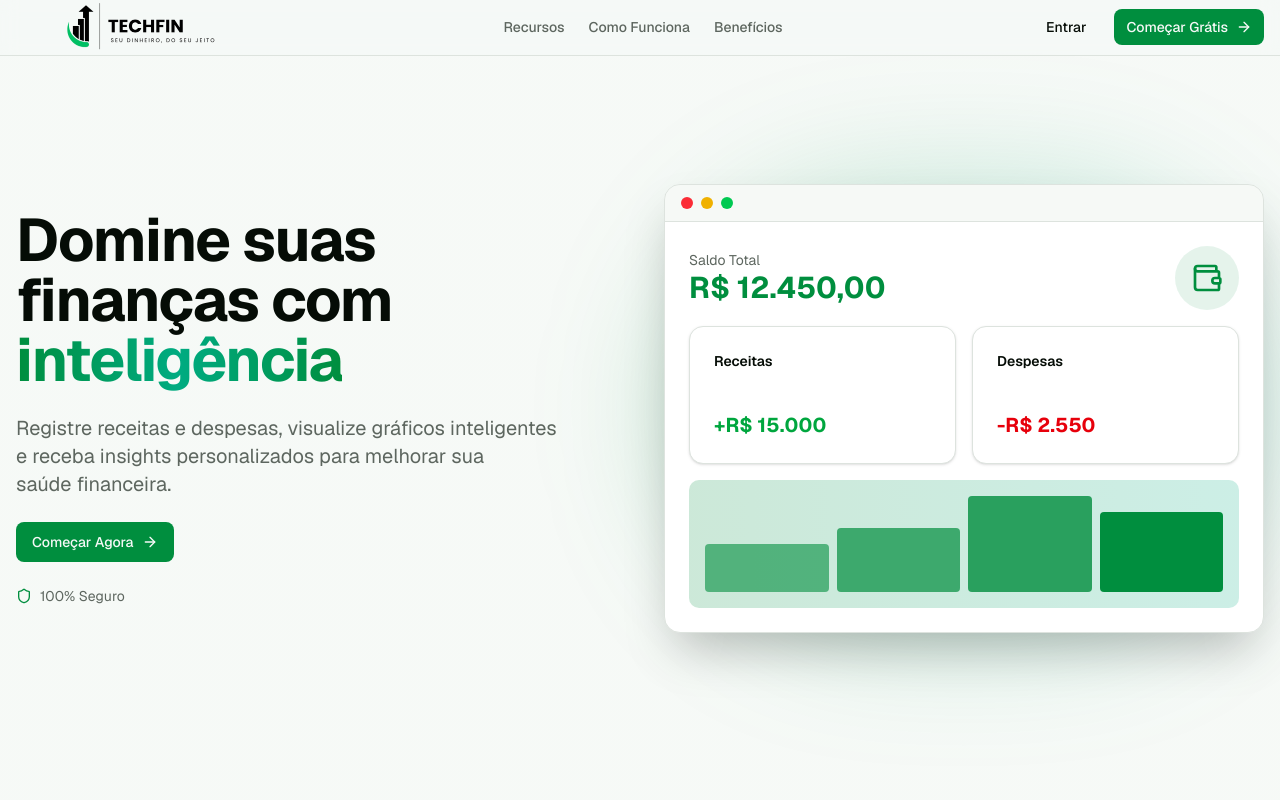
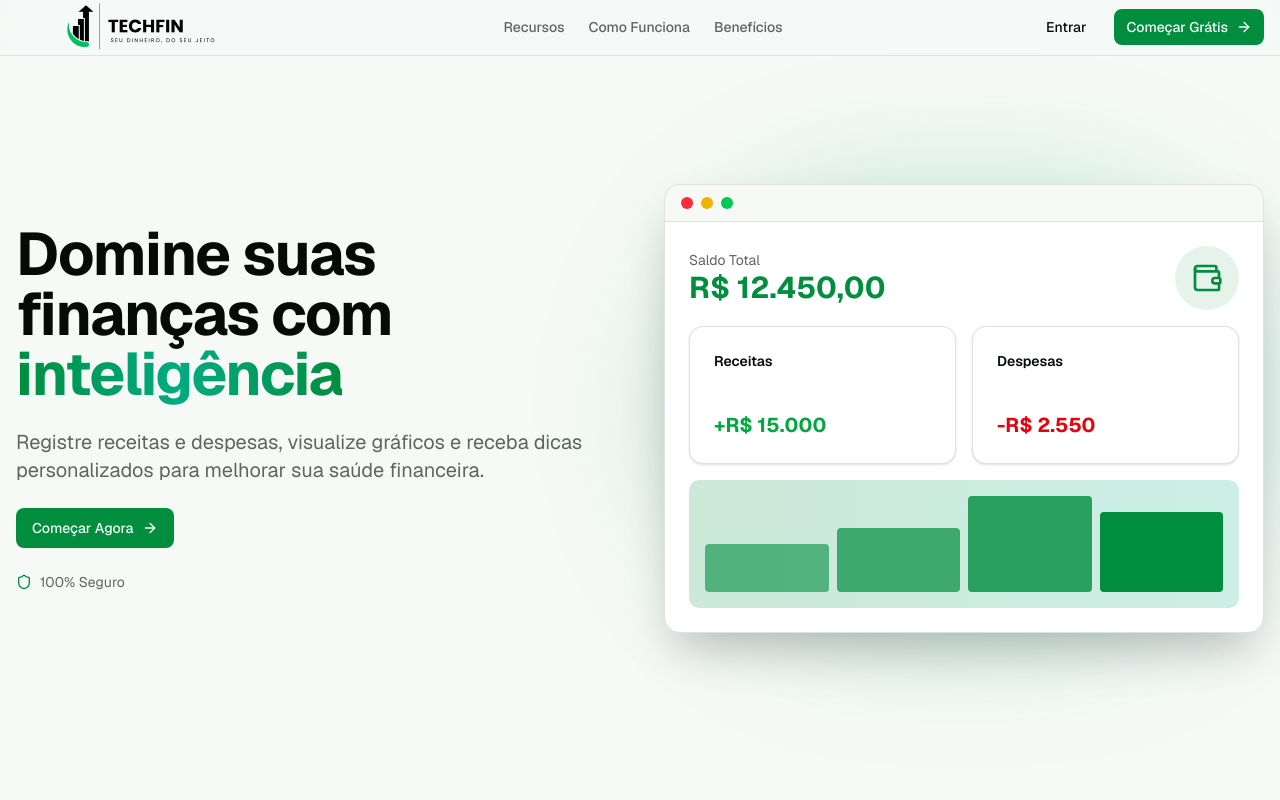
Before and after one commit to diascw/techfin, a Next.js app: page / in a window 1280 px wide. Shown: the top 800 px of the page. Built offline with nearby package versions, Linux system fonts and the light colour scheme.

Commit message:
feat: ajustes de tex

```diff
--- a/app/page.tsx
+++ b/app/page.tsx
@@ -70,8 +70,8 @@ export default function LandingPage() {
               </span>
             </h1>
             <p className="text-lg md:text-xl text-muted-foreground text-pretty max-w-2xl">
-              Registre receitas e despesas, visualize gráficos inteligentes e
-              receba insights personalizados para melhorar sua saúde financeira.
+              Registre receitas e despesas, visualize gráficos e receba dicas
+              personalizados para melhorar sua saúde financeira.
             </p>
             <div className="flex flex-col sm:flex-row gap-4 justify-center lg:justify-start">
               <Button size="lg" asChild className="gap-2">
```
